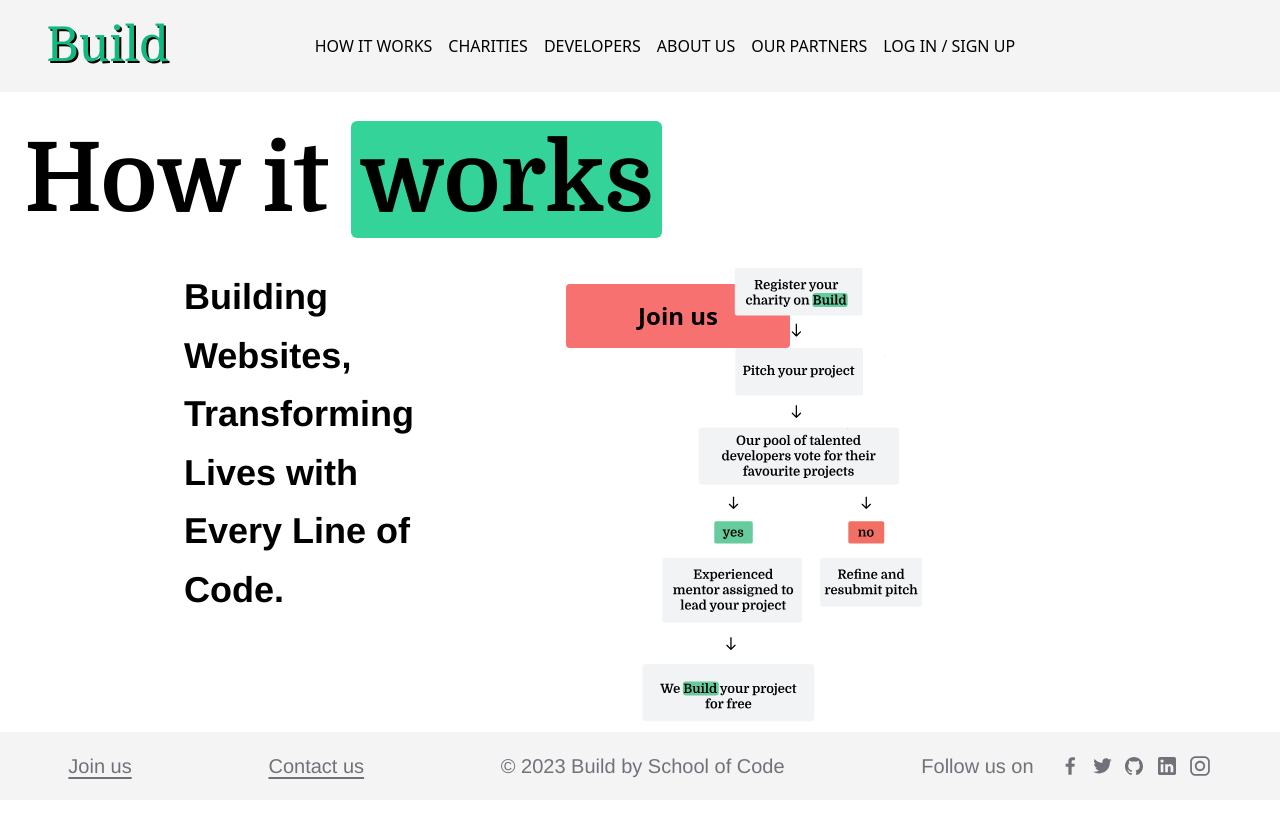
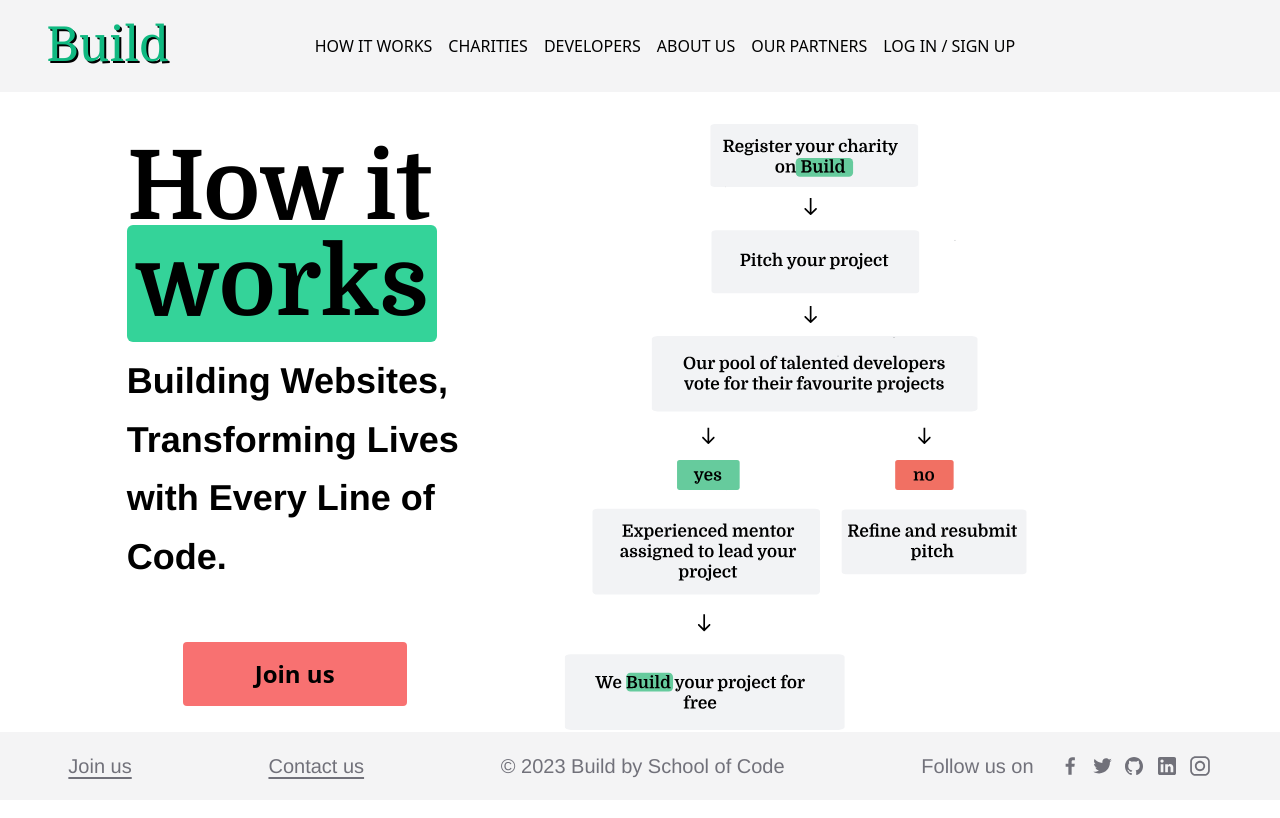
Before and after one commit to SchoolOfCode/Team-Build, a Next.js app: page /howitworks in a window 1280 px wide. Shown: the top 818 px of the page. Built offline with nearby package versions, Linux system fonts and the light colour scheme.

Commit message:
how it works design

```diff
--- a/src/app/howitworks/page.jsx
+++ b/src/app/howitworks/page.jsx
@@ -2,10 +2,40 @@
 import Link from "next/link";
 import Image from "next/image";
 
-
 export default function HowItWorks() {
   return (
-    <div className="lg:w-4/5 ml-6">
+    <div className="lg:grid lg:grid-cols-12 grid grid-cols-1">
+      <div className="lg:col-span-4 lg:col-start-2 col-span-1 flex flex-col justify-between ml-5 mt-2">
+        <h1 className="lg:mt-10 mb-5 leading-snug text-5xl font-bold lg:text-8xl lg:max-w-3xl ">
+          How it{" "}
+          <span className="bg-emerald-400 py-1 px-2 rounded-md mt-2">
+            works
+          </span>
+        </h1>
+        <p className="lg:text-4xl text-xl font-bold mb-10 lg:max-w-2xl lg:leading-relaxed mr-6">
+          Building Websites, Transforming Lives with Every Line of Code.
+        </p>
+        <button className="hidden lg:block button mr-20 bg-red-400 font-bold rounded w-44 h-10 text-lg lg:h-16 lg:w-56 lg:text-2xl lg:mt-4 mt-2 ml-14 lg:mb-20">
+          <Link href={"/charity/register"}>Join us</Link>
+        </button>
+      </div>
+      <div className="lg:col-span-5 lg:col-end-11">
+        <Image
+          src="/HowItWorks.svg"
+          width={500}
+          height={600}
+          alt="How it works diagram"
+          className="lg:mt-8 mt-4 w-screen h-auto"
+        />
+      </div>
+      <button className="lg:hidden button mx-auto bg-red-400 font-bold rounded w-44 h-10 text-lg lg:h-16 lg:w-56 lg:text-2xl lg:mt-4 ml-30 lg:mb-20 flex justify-center items-center">
+        <Link href={"/charity/register"}>Join us</Link>
+      </button>
+    </div>
+  );
+}
+/*
+    <div className="">
     <h1 className="mt-10 leading-snug text-6xl font-bold lg:text-8xl lg:max-w-3xl ">
     How it {" "}
     <span className="bg-emerald-400 py-1 px-2 rounded-md mt-2">
@@ -40,3 +70,4 @@ export default function HowItWorks() {
     </div>
   );
 }
+*/
```
Also changed, not shown: public/HowItWorks.svg (added), 1 other file (tests, documents, lock files or other folders).
